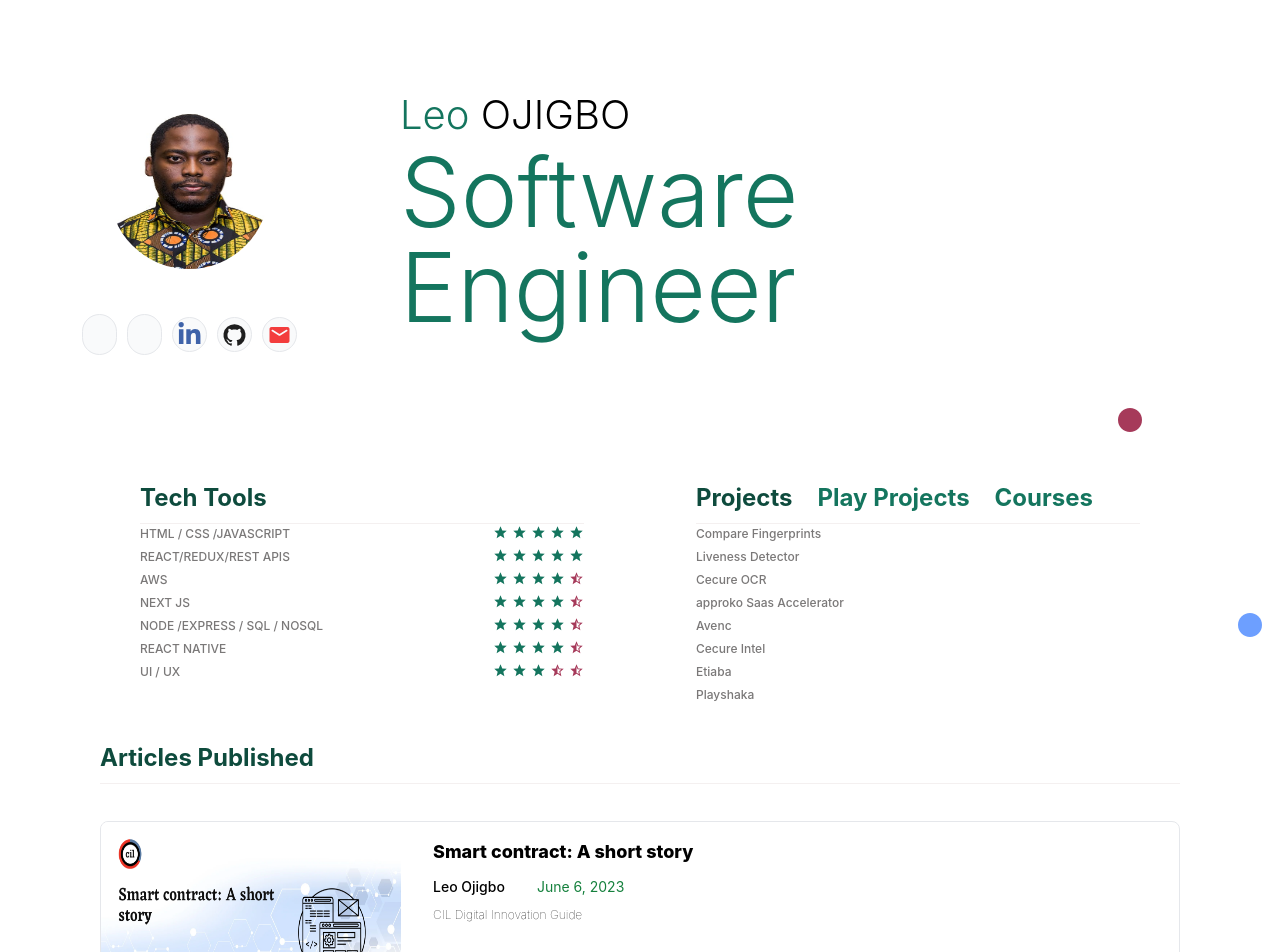
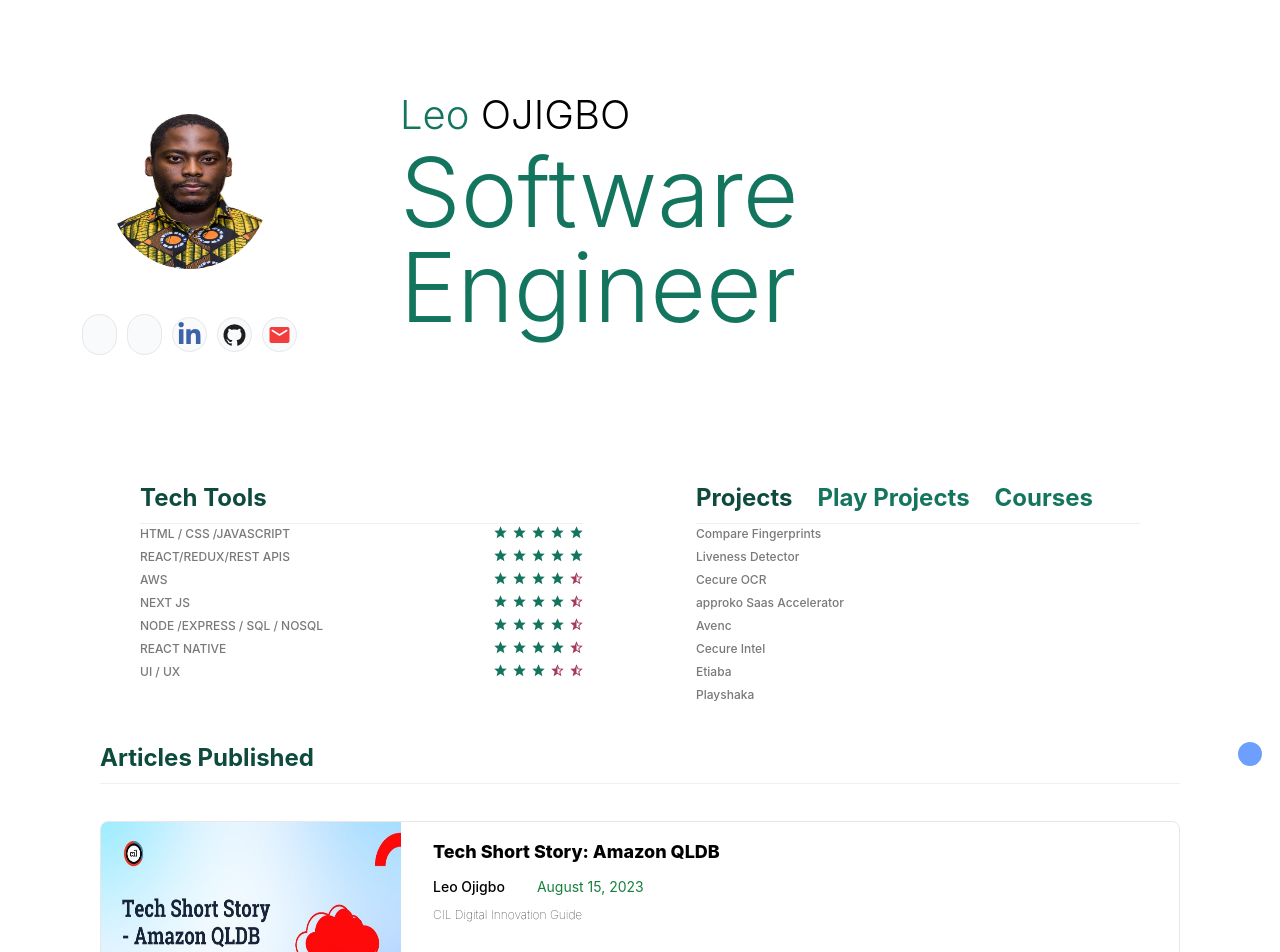
Before and after one commit to iroro1/psychic-octo-engine, a React (Create React App) app: page / in a window 1280 px wide. Shown: the top 952 px of the page. Built offline with nearby package versions, Linux system fonts and the light colour scheme; some icons are missing.

Commit message:
new post

```diff
--- a/src/components/Articles.jsx
+++ b/src/components/Articles.jsx
@@ -2,6 +2,7 @@ import React from "react";
 import post1 from "../assets/postsImg/post1.png";
 import post2 from "../assets/postsImg/post2.png";
 import post3 from "../assets/postsImg/post3.png";
+import post4 from "../assets/postsImg/post4.png";
 import PostCard from "./PostCard";
 
 const Articles = () => {
@@ -45,6 +46,19 @@ const Articles = () => {
         url: "https://www.linkedin.com/newsletters/cil-digital-innovation-guide-6976468488890531840/",
       },
     },
+    {
+      id: 4,
+      url: "https://www.linkedin.com/pulse/tech-short-story-amazon-qldb-cecureintelligence%3FtrackingId=SmhZCasQSHSW%252F5geh2TaaA%253D%253D/?trackingId=SmhZCasQSHSW%2F5geh2TaaA%3D%3D",
+      title: "Tech Short Story: Amazon QLDB",
+      img: post4,
+      author: "Leo Ojigbo",
+      datePublished: "August 15, 2023",
+      desc: "In today's data-driven world, understanding and interpreting the vast amount of information we collect is crucial for making informed decisions. Analytics is the scientific process of discovering and communicating meaningful patterns found in data, and it is increasingly being used in various industries to gain insights and make better decisions. ",
+      publishedPlatform: {
+        name: "CIL Digital Innovation Guide",
+        url: "https://www.linkedin.com/newsletters/cil-digital-innovation-guide-6976468488890531840/",
+      },
+    },
   ];
   return (
     <section className="h-full pb7">
```
Also changed, not shown: src/assets/postsImg/post4.png (added).
